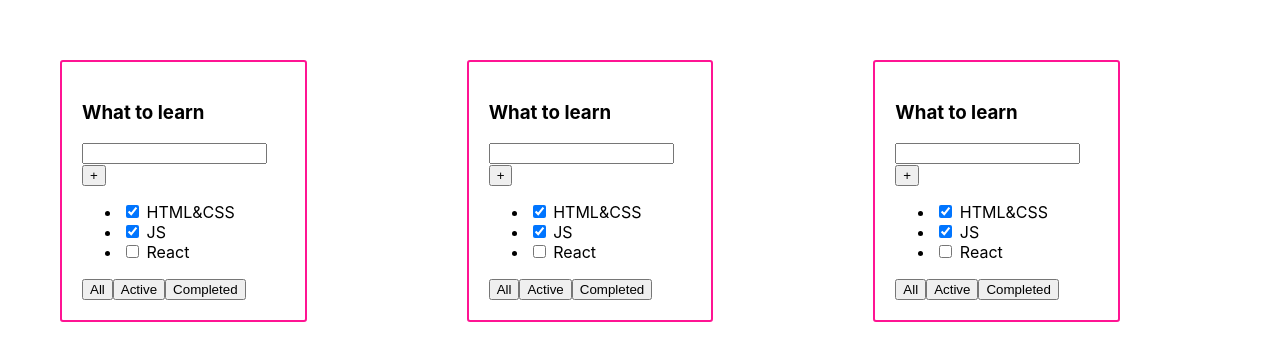
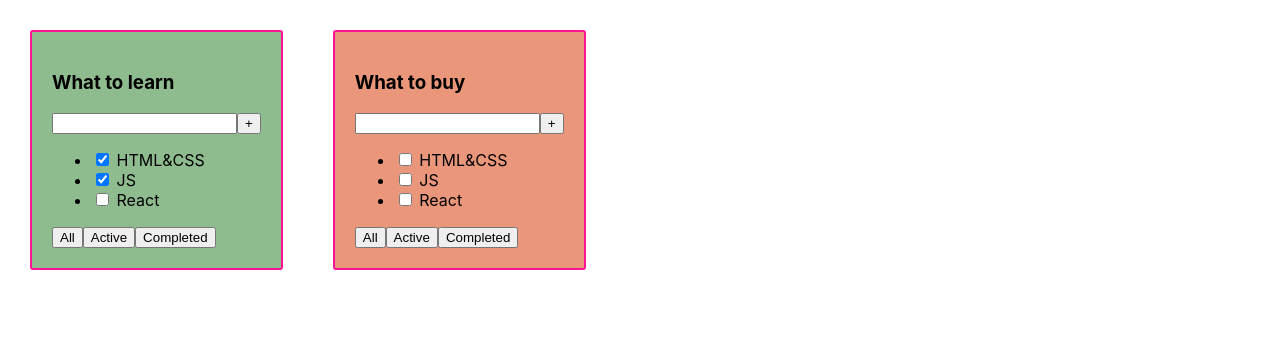
Before and after one commit to NatKhomich/task-manager, a React (Create React App) app: page / in a window 1280 px wide. Shown: the top 360 px of the page. Built offline with nearby package versions, Linux system fonts and the light colour scheme.

Commit message:
lesson Victor

```diff
--- a/src/App.css
+++ b/src/App.css
@@ -11,4 +11,12 @@
   border: 2px solid deeppink;
   border-radius: 3px;
   padding: 20px;
+  background-color: darkseagreen;
 }
+
+.todolist-empty {
+  border: 2px solid deeppink;
+  border-radius: 3px;
+  padding: 20px;
+  background-color: darksalmon;
+}
--- a/src/App.tsx
+++ b/src/App.tsx
@@ -2,12 +2,29 @@
 import './App.css';
 import Todolist from "./Todolist";
 
-function App() {
+export type TaskType = {
+    id: number
+    title: string
+    isDone: boolean
+}
+
+function App(): JSX.Element {
+    const tasks: TaskType[] = [
+        {id: 1, title: "HTML&CSS", isDone: true},
+        {id: 2, title: "JS", isDone: true},
+        {id: 3, title: "React", isDone: false}
+    ]
+    const tasks1: TaskType[] = [
+        {id: 1, title: "HTML&CSS", isDone: false},
+        {id: 2, title: "JS", isDone: false},
+        {id: 3, title: "React", isDone: false}
+    ]
+
     return (
         <div className="App">
-            <Todolist/>
-            <Todolist/>
-            <Todolist/>
+            <Todolist title={"What to learn"} tasks={tasks} />
+            <Todolist title={"What to buy"} tasks={tasks1} />
+            {/*<Todolist title={"What to read"} />*/}
         </div>
     );
 }
--- a/src/Todolist.tsx
+++ b/src/Todolist.tsx
@@ -1,18 +1,38 @@
-import React, {Component} from 'react';
+import React, {Component, FC} from 'react';
+import {TaskType} from "./App";
 
-const Todolist = () => {
+type TodolistPropsType = {
+    title: string
+    tasks: Array<TaskType>
+}
+
+const Todolist: FC <TodolistPropsType> = (props) => {
+
+    let isAllTasksNoIsDone = true //все не выполненные
+    for (let i = 0; i < props.tasks.length; i++) {
+        if(props.tasks[i].isDone) {
+            isAllTasksNoIsDone = false
+        }
+    }
+    const todoClasses = isAllTasksNoIsDone ? "todolist-empty " : "todolist"
+
     return (
-                <div className="App">
-                    <div className="todolist">
-                        <h3>What to learn</h3>
+        <div className={todoClasses}>
+            <h3>{props.title}</h3>
             <div>
                 <input/>
                 <button>+</button>
             </div>
             <ul>
-                            <li><input type="checkbox" checked={true}/> <span>HTML&CSS</span></li>
-                            <li><input type="checkbox" checked={true}/> <span>JS</span></li>
-                            <li><input type="checkbox" checked={false}/> <span>React</span></li>
+                <li>
+                    <input type="checkbox" checked={props.tasks[0].isDone}/> <span>{props.tasks[0].title}</span>
+                </li>
+                <li>
+                    <input type="checkbox" checked={props.tasks[1].isDone}/> <span>{props.tasks[1].title}</span>
+                </li>
+                <li>
+                    <input type="checkbox" checked={props.tasks[2].isDone}/> <span>{props.tasks[2].title}</span>
+                </li>
             </ul>
             <div>
                 <button>All</button>
@@ -20,7 +40,6 @@
                 <button>Completed</button>
             </div>
         </div>
-                </div>
     );
 }
 
```
Lines whose indentation alone changed are shown as unchanged.
